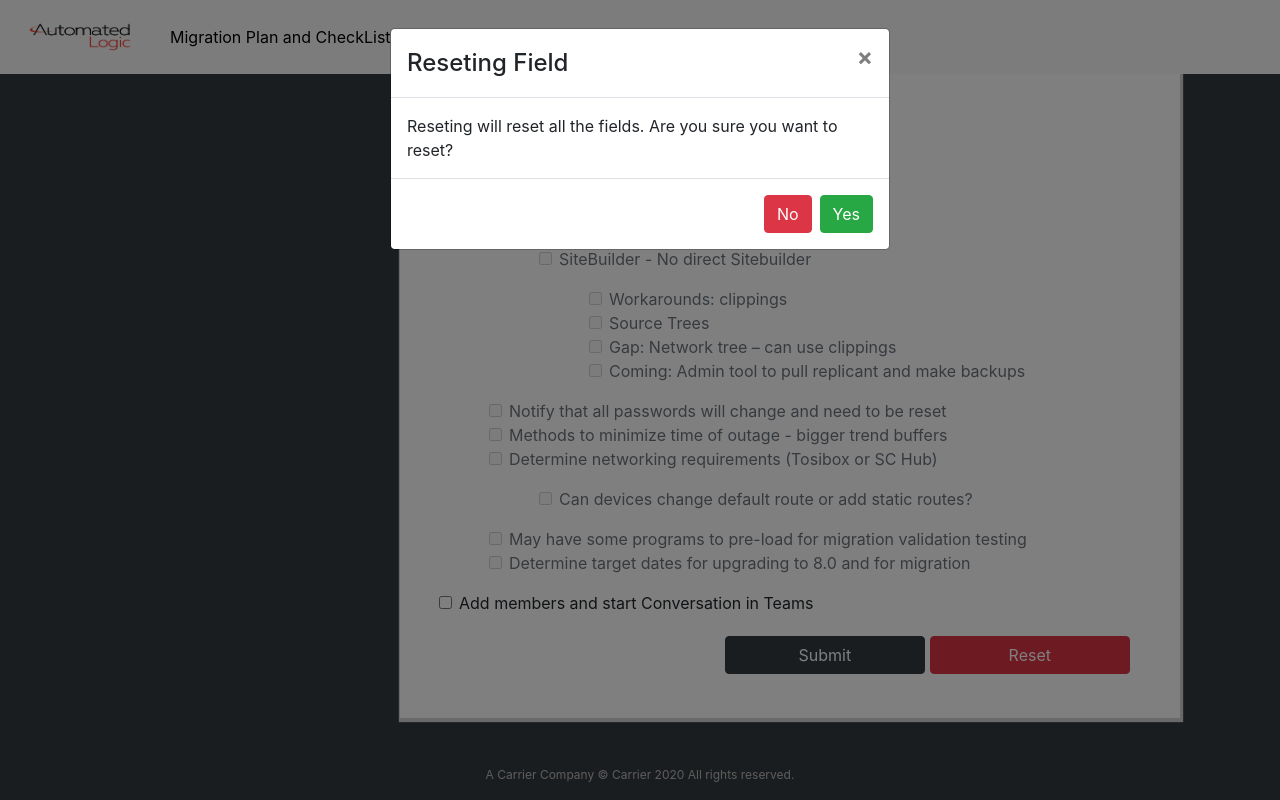
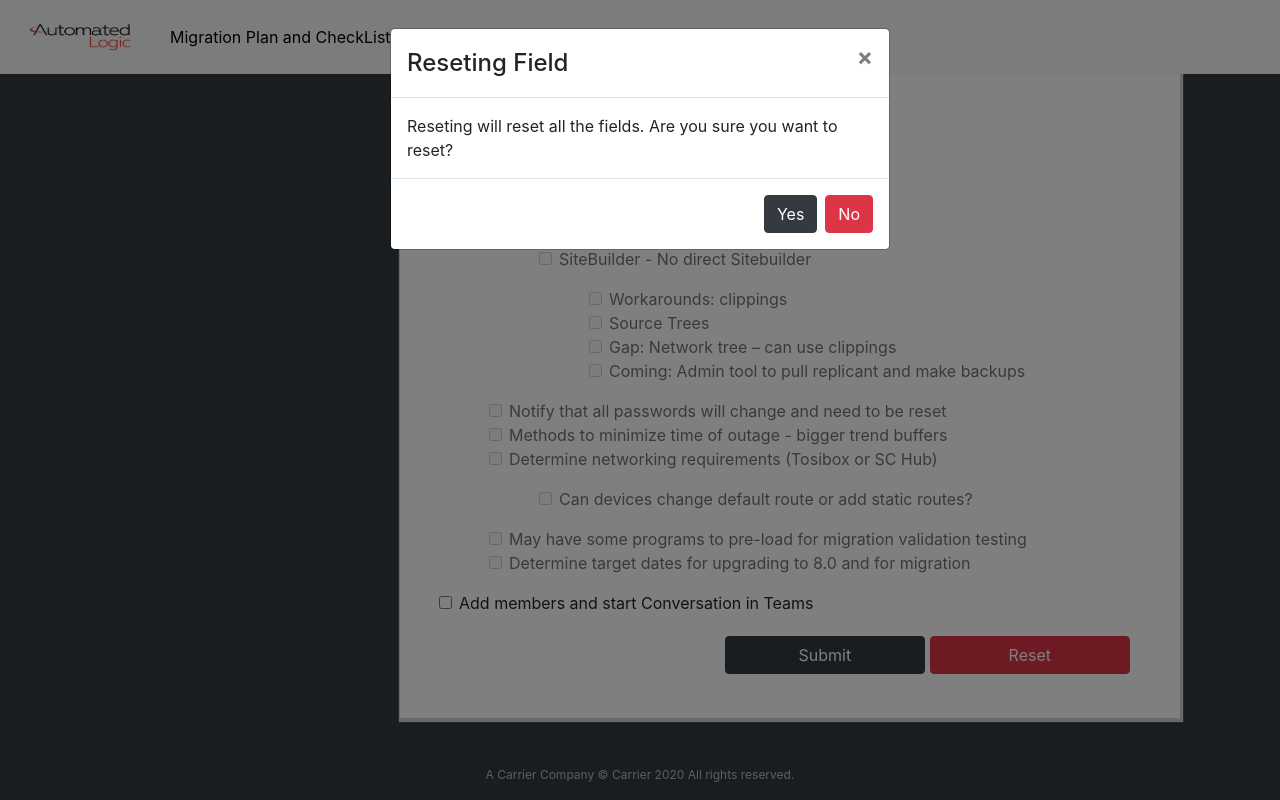
Before and after one commit to thiethaa/alc-autobots-ui, a React (Create React App) app: page /checklist in a window 1280 px wide. Both pictures are taken after a click on the button "Reset". Shown: the part 445-1245 px from the top of the page. Built offline with nearby package versions, Linux system fonts and the light colour scheme.

Commit message:
updated red and black theme

```diff
--- a/src/App.js
+++ b/src/App.js
@@ -1,5 +1,5 @@
 import React from 'react'
-import { BrowserRouter ,Route,Switch} from 'react-router-dom'
+import { BrowserRouter ,Route, Switch} from 'react-router-dom'
 import CheckList from './components/CheckList'
 import Questionnare from './components/Questionnare'
 import Layout from './layout/Layout';
--- a/src/components/CheckList.js
+++ b/src/components/CheckList.js
@@ -532,11 +532,11 @@ const handleShow = (e) => {
                 </Modal.Header>
                 <Modal.Body>Reseting will reset all the fields. Are you sure you want to reset?</Modal.Body>
                 <Modal.Footer>
+                  <Button variant="dark" onClick={reset}>
+                    Yes
+                  </Button>
                   <Button variant="danger" onClick={handleClose}>
                     No
-                  </Button>
-                  <Button variant="success" onClick={reset}>
-                    Yes
                   </Button>
                 </Modal.Footer>
               </Modal>
--- a/src/components/Questionnare.js
+++ b/src/components/Questionnare.js
@@ -260,11 +260,11 @@ const Questionnare = () => {
                   </Modal.Header>
                   <Modal.Body>Reseting will reset all the fields. Are you sure you want to reset?</Modal.Body>
                   <Modal.Footer>
+                    <Button variant="dark" onClick={reset}>
+                      Yes
+                    </Button>
                     <Button variant="danger" onClick={handleClose}>
                       No
-                    </Button>
-                    <Button variant="success" onClick={reset}>
-                      Yes
                     </Button>
                   </Modal.Footer>
                 </Modal>
```
Also changed, not shown: 1 other file (tests, documents, lock files or other folders).
